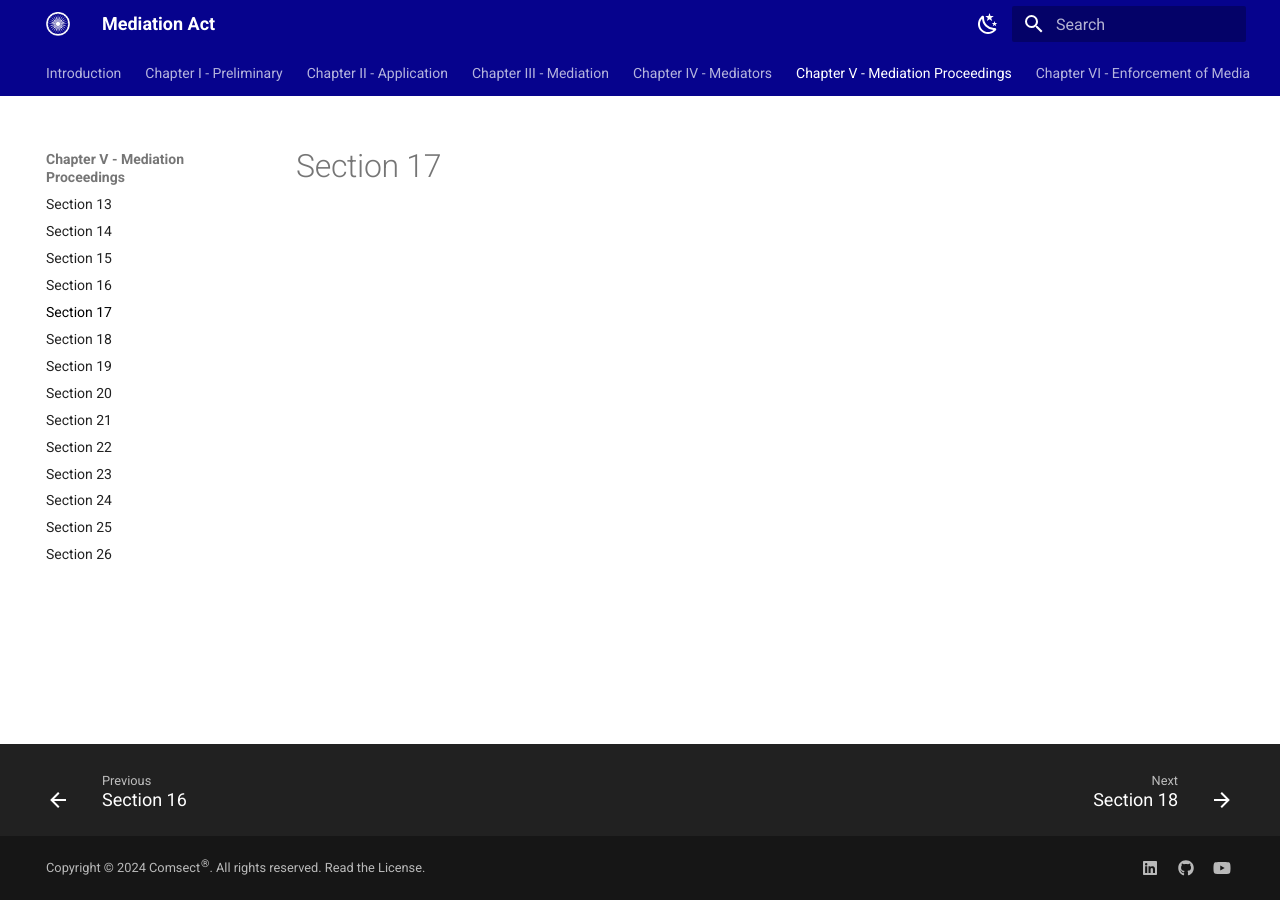
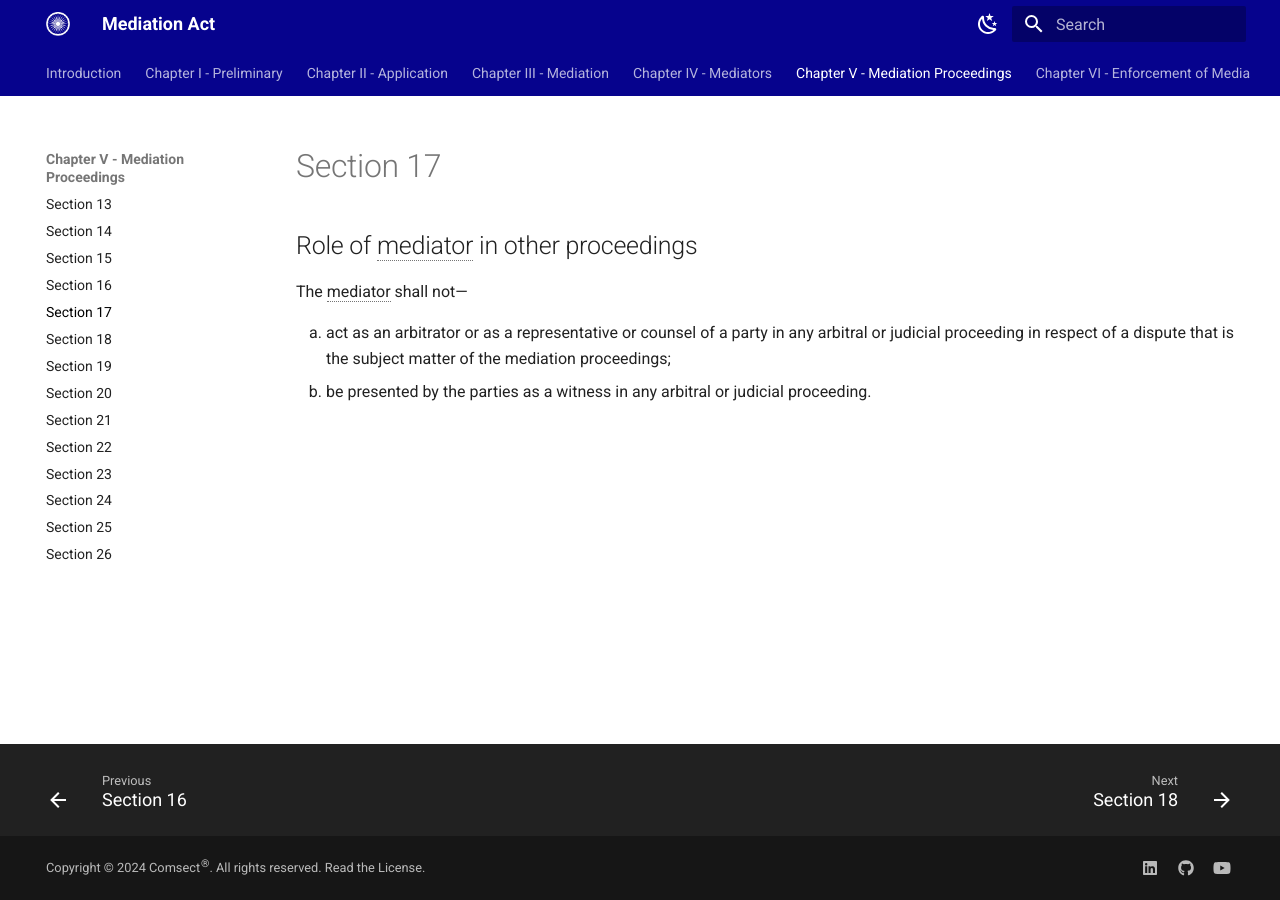
Before and after one commit to comsect/mediation-act, an MkDocs documentation site: the page built from docs/en/17.md, in a window 1280 px wide. Built offline with MkDocs 1.6.1 and Material for MkDocs 9.7.7, drawn with Linux system fonts in a browser that asks for light colours.

Commit message:
add section-seventeen

```diff
--- a/docs/en/17.md
+++ b/docs/en/17.md
@@ -3,3 +3,17 @@ hide:
     - toc
 description: Role of mediator in other proceedings
 ---
+
+<style>
+    ol.outer-list{
+        list-style-type: lower-alpha;
+    }
+</style>
+
+## Role of mediator in other proceedings
+
+The mediator shall not—
+<ol class="outer-list">
+    <li> act as an arbitrator or as a representative or counsel of a party in any arbitral or judicial proceeding in respect of a dispute that is the subject matter of the mediation proceedings;</li>
+    <li> be presented by the parties as a witness in any arbitral or judicial proceeding.</li>
+</ol>
```
